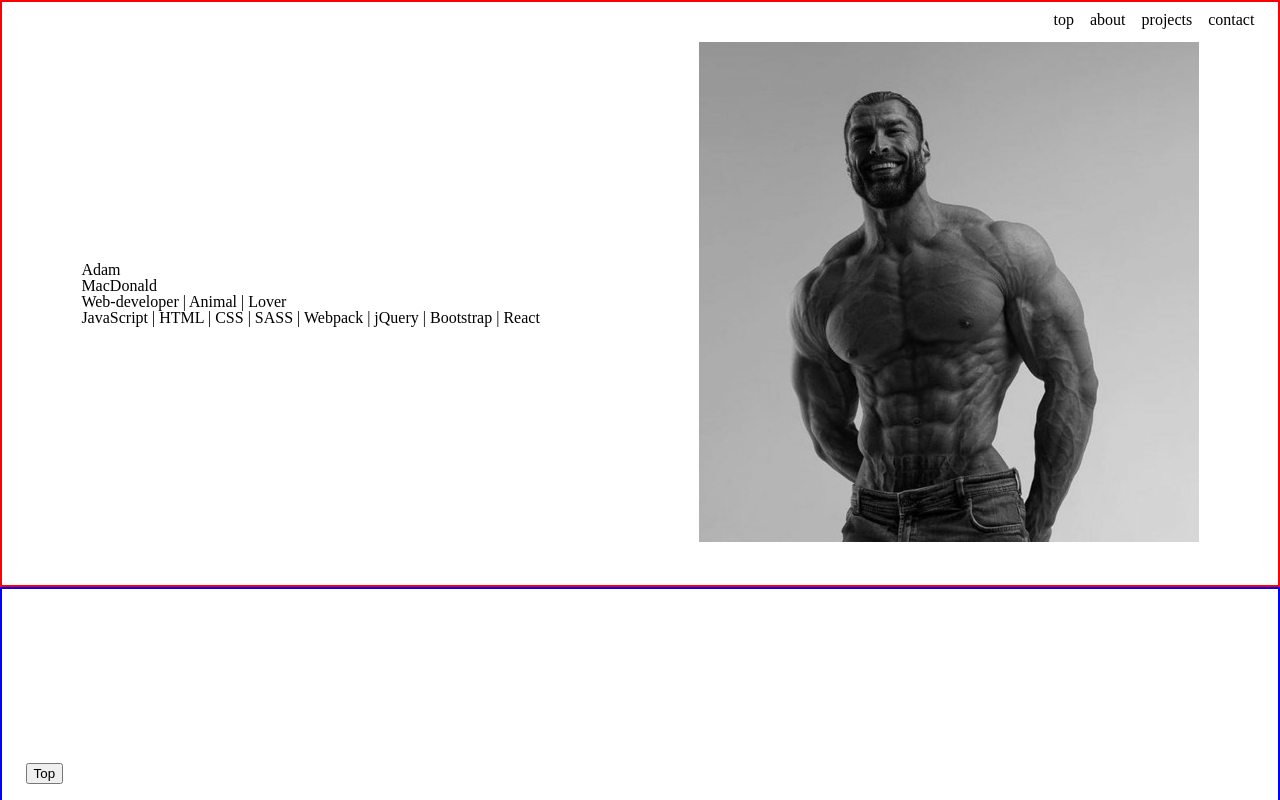
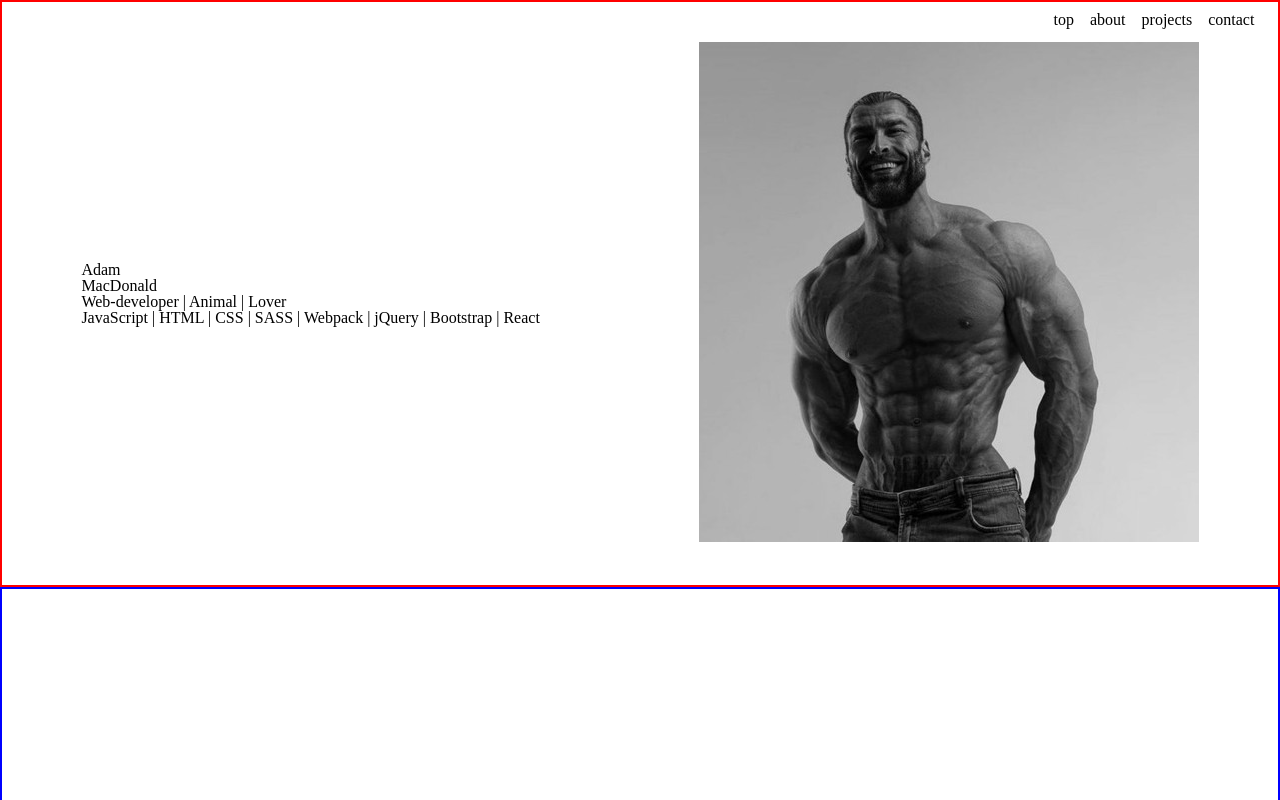
Before and after one commit to am1macdonald/portfolio, a React (Create React App) app: page / in a window 1280 px wide. Shown: the top 800 px of the page. Built offline with nearby package versions, Linux system fonts and the light colour scheme.

Commit message:
remove top button

```diff
--- a/src/App.js
+++ b/src/App.js
@@ -1,18 +1,16 @@
 import React from "react";
 import About from "./components/About/About";
-import Contact from "./components/Contact";
-import Footer from "./components/Footer";
+import Contact from "./components/Contact/Contact";
+import Footer from "./components/Footer/Footer";
 import Hero from "./components/Hero/Hero";
 import Navbar from "./components/Navbar/Navbar";
 import Projects from "./components/Projects/Projects";
-import TopButton from "./components/TopButton/TopButton";
 import projectLibrary from "./projectLibrary";
 
 function App() {
   return (
     <div data-testid="app">
       <Navbar />
-      <TopButton />
       <Hero />
       <About />
       <Projects projectLibrary={projectLibrary} />
--- a/src/components/TopButton/TopButton.jsx
+++ /dev/null
@@ -1,19 +0,0 @@
-import React from "react";
-import Styles from "./TopButton.module.scss";
-
-const { topButton } = Styles;
-
-function TopButton() {
-  return (
-    <button
-      className={topButton}
-      onClick={() => {
-        window.scrollTo({ top: 0, behavior: "smooth" });
-      }}
-    >
-      Top
-    </button>
-  );
-}
-
-export default TopButton;
--- a/src/components/TopButton/TopButton.module.scss
+++ /dev/null
@@ -1,5 +0,0 @@
-.topButton {
-  position: fixed;
-  bottom: 2vh;
-  left: 2vw;
-}
```
